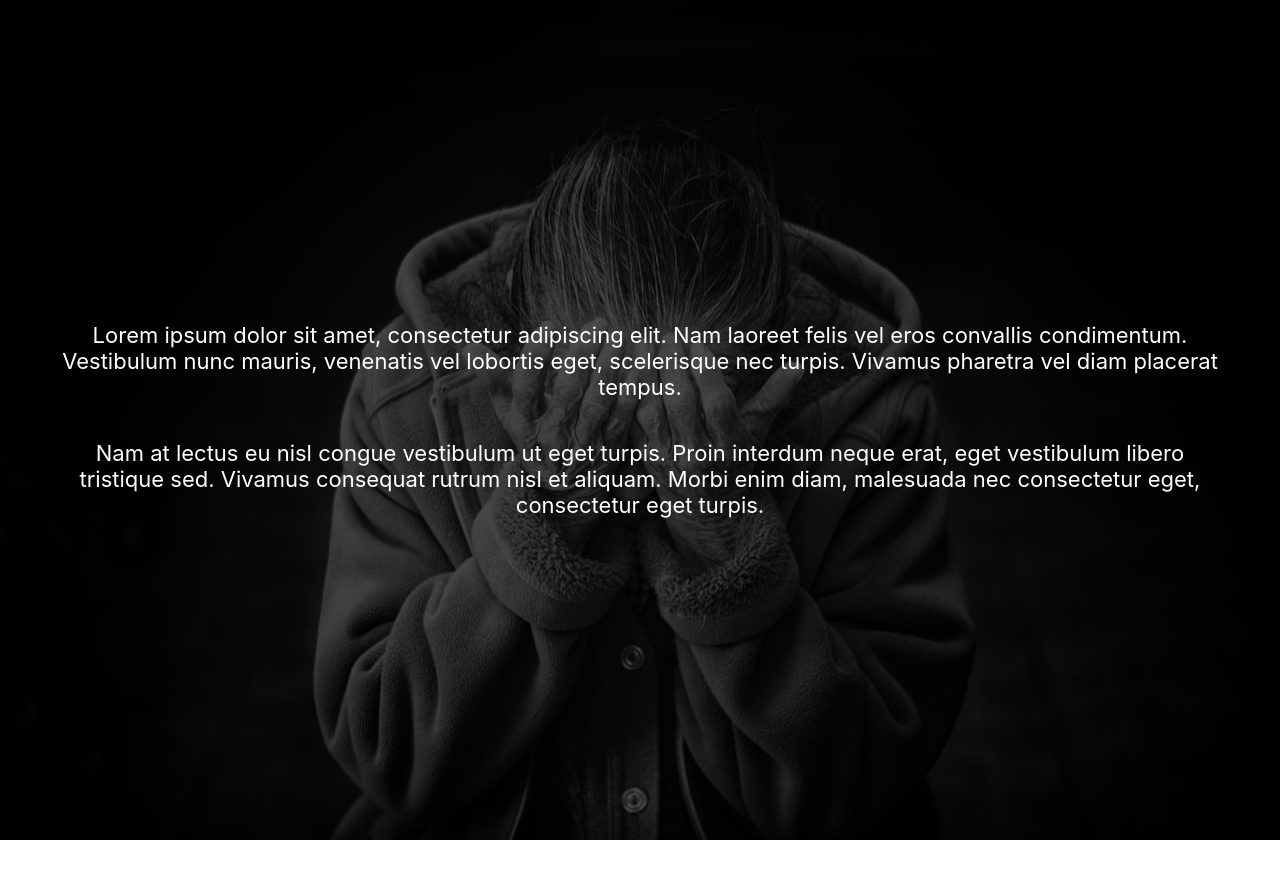
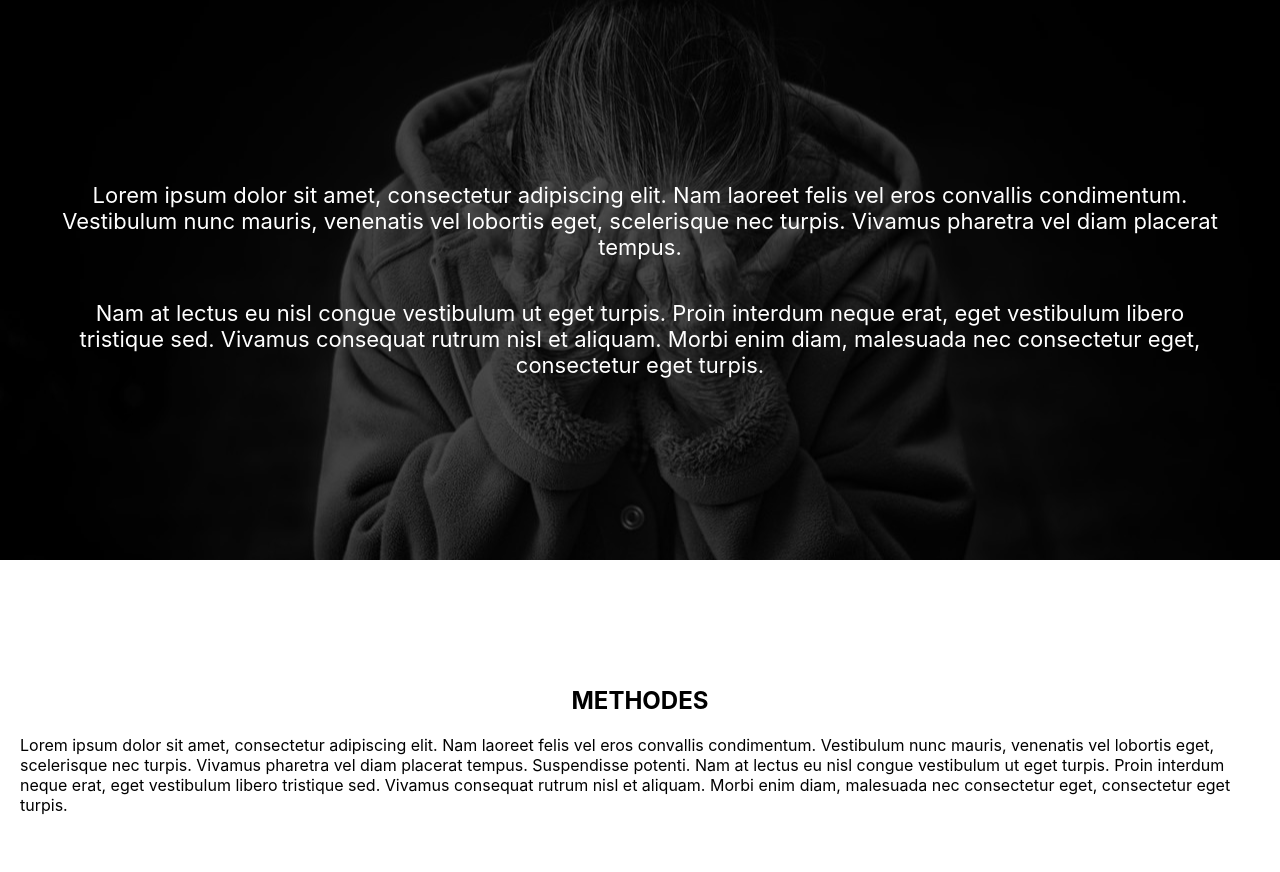
Before and after one commit to FranciscoKevin/Badmood, a PHP site: page / in a window 1280 px wide. Shown: the part 80-952 px from the top of the page. Run offline with PHP 8.4, Linux system fonts and the light colour scheme; some libraries are stand-ins or nearby versions.

Commit message:
img Index changed/img height changed/header added

```diff
--- a/index.css
+++ b/index.css
@@ -20,6 +20,7 @@ body{
     height: 100%;
 
 }
+/* Image Part of Home Page*/
 .indexImage{
     display: flex;
     justify-content: center;
@@ -29,7 +30,7 @@ body{
 
 }
 .imageCard{
-    background-image: url('depression-woman.jpg');
+    background-image: url('img/img-index.jpg');
     background-position: center center;
     background-repeat: no-repeat;
     background-color: rgb(0, 0, 0);
@@ -37,7 +38,7 @@ body{
     align-items: center;
     justify-content: center;
     width: 100%;
-    height: 840px;
+    height: 560px;
 
 }
 .textOnImage{
@@ -49,6 +50,7 @@ body{
     flex-direction: column;
     max-width: 1200px;
 }
+/* Principal Cards of Home Page */
 .presentation{
     text-align: center;
 
--- a/index.php
+++ b/index.php
@@ -71,8 +71,6 @@
             </div>
 
 	</section>
-        <?php
-        include('footer.php');
-        ?>
+        <?php include('footer.php');?>
 </body>
 </html>
```
Also changed, not shown: img/img-index.jpg (renamed from depression-woman.jpg).
